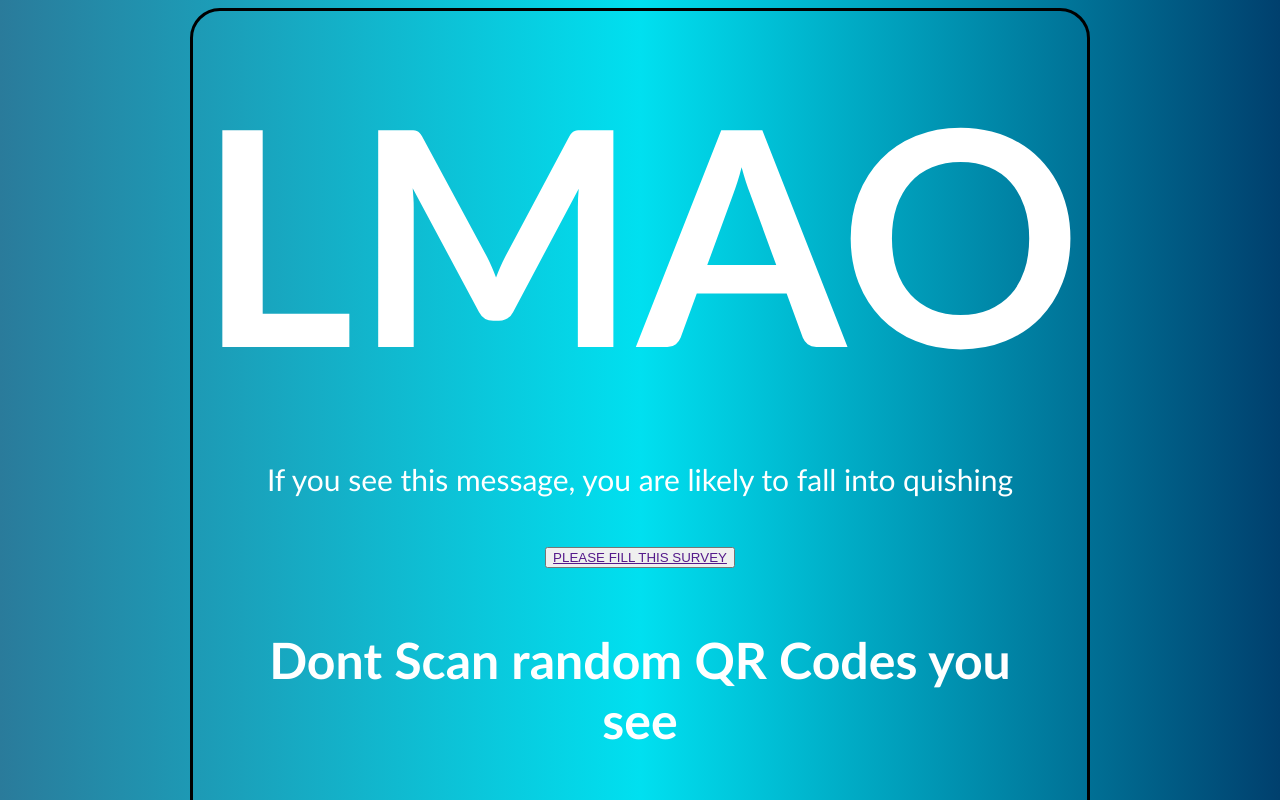
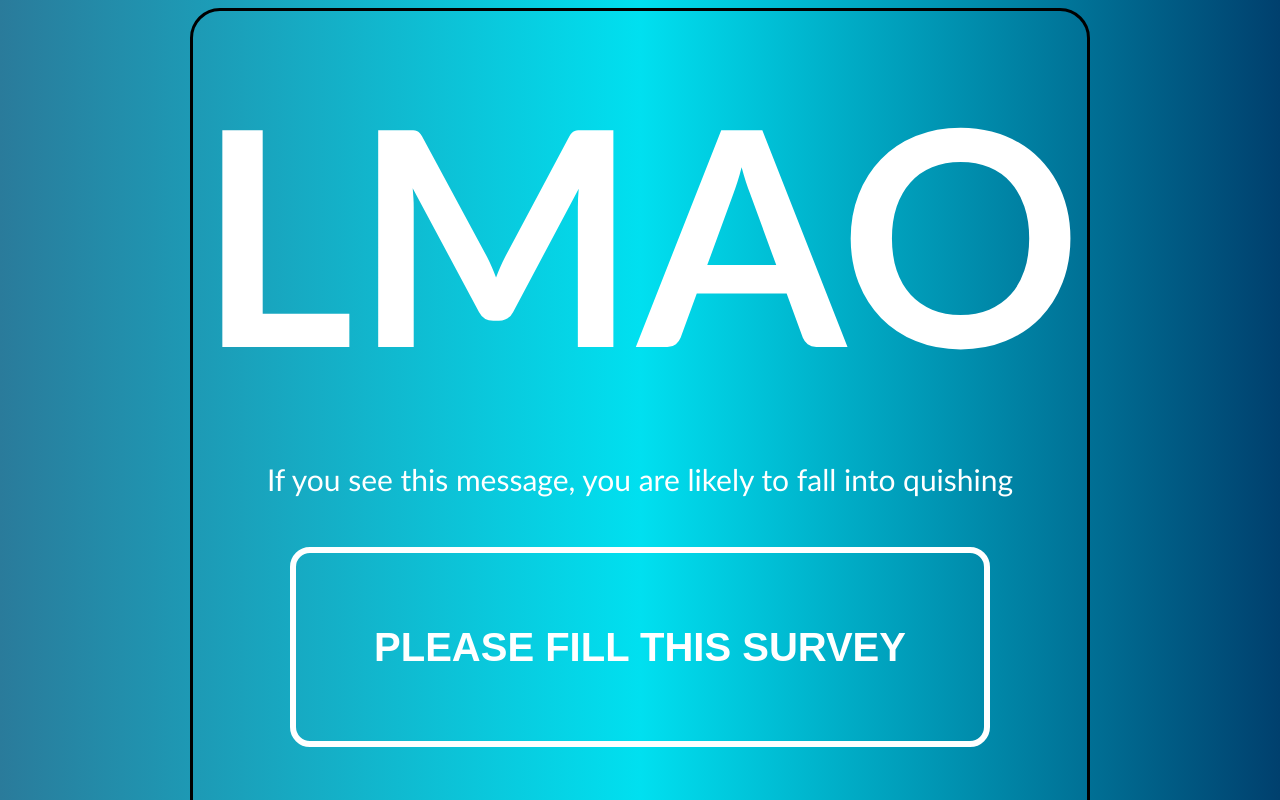
Before and after one commit to HoodieSec/QR_Gone_Wrong, a React (Vite) app: page / in a window 1280 px wide. Shown: the top 800 px of the page. Built offline with nearby package versions, Linux system fonts and the light colour scheme.

Commit message:
adding the button functionality

```diff
--- a/src/button.css
+++ b/src/button.css
@@ -1,9 +1,12 @@
-button{
+.Button{
     width:700px;
     height: 200px;
     background:none;
     border: 6px solid white;
     border-radius: 20px;
+    font-size:40px;
+    font-weight: bold;
+    color:white;
 }
 
 a{
@@ -13,7 +16,7 @@ a{
     font-weight: bold;
 }
 
-button:hover{
+.Button:hover{
     cursor:pointer;
     background-color: white;
     box-shadow:5px 11px 15px 21px rgba(255,255,255,0.7);
--- a/src/button.jsx
+++ b/src/button.jsx
@@ -1,11 +1,12 @@
-function Button(){
+import './button.css'
+function Button_Link(){
 
     const handleButtonClick  = () => {
-        window.open('https://google.com')
+        window.open('https://01m4zxgdy6015cvwwwgdtr1nb400-9465f1fbd8e1742155d7.requestinspector.com')
     }
     return(
-        <button class="Button"> <a href="" target="_blank" rel="noopener noreferrer"> PLEASE FILL THIS SURVEY </a> </button>
+        <a id="link" href="" target="_blank" onClick={handleButtonClick} rel="noopener noreferrer"> <button class="Button">  PLEASE FILL THIS SURVEY  </button> </a>
     );
 }
 
-export default Button;
+export default Button_Link;
--- a/src/display.jsx
+++ b/src/display.jsx
@@ -1,10 +1,10 @@
-import Button from './button'
+import Button_Link from './button'
 function Main_display(){
     return(
         <div class="main">
             <h1> LMAO </h1>
             <p> If you see this message, you are likely to fall into quishing </p>
-            <Button />
+            <Button_Link />
             <h2> Dont Scan random QR Codes you see </h2>
             <img src="https://i.pinimg.com/736x/55/fe/05/55fe056a74e97db91e1f3b52237b6166.jpg" id="cat"></img>
             <div class="text"><h2>SAY NO TO QUISHING </h2></div>
```
